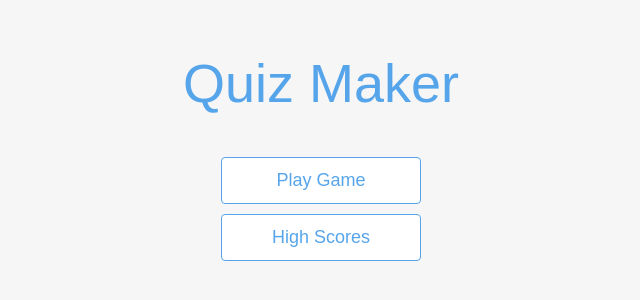
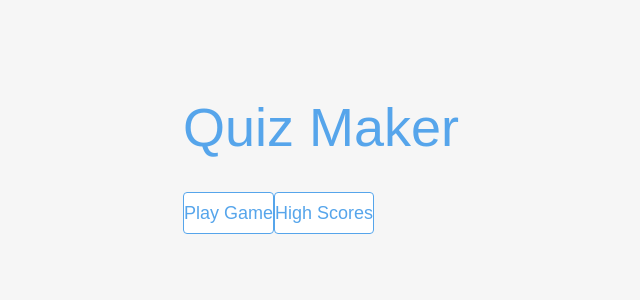
Before and after one commit to abimulia/one-project, an Angular app: page /home in a window 1280 px wide. Shown: the part 234-534 px from the top of the page, without its empty margins (319-959 px from the left). Built offline with nearby package versions, Linux system fonts and the light colour scheme.

Commit message:
remove style class flex-center, flex-column and add tidy formatting

```diff
--- a/src/app/home/home.component.html
+++ b/src/app/home/home.component.html
@@ -1,5 +1,17 @@
-<div id="home" class="flex-center flex-column">
-    <h1>Quiz Maker</h1>
-    <a routerLink="/game" routerLinkActive="active" ariaCurrentWhenActive="page" class="btn">Play Game</a>
-    <a routerLink="/highscores" routerLinkActive="active" ariaCurrentWhenActive="page" class="btn">High Scores</a>
+<div id="home">
+  <h1>Quiz Maker</h1>
+  <a
+    routerLink="/game"
+    routerLinkActive="active"
+    ariaCurrentWhenActive="page"
+    class="btn"
+    >Play Game</a
+  >
+  <a
+    routerLink="/highscores"
+    routerLinkActive="active"
+    ariaCurrentWhenActive="page"
+    class="btn"
+    >High Scores</a
+  >
 </div>
```
